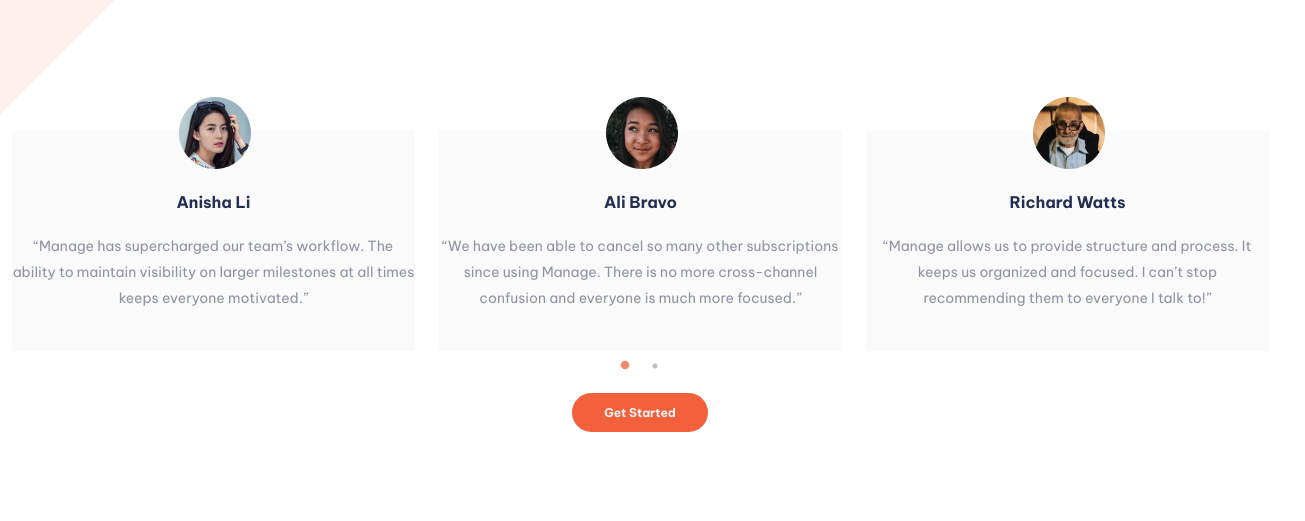
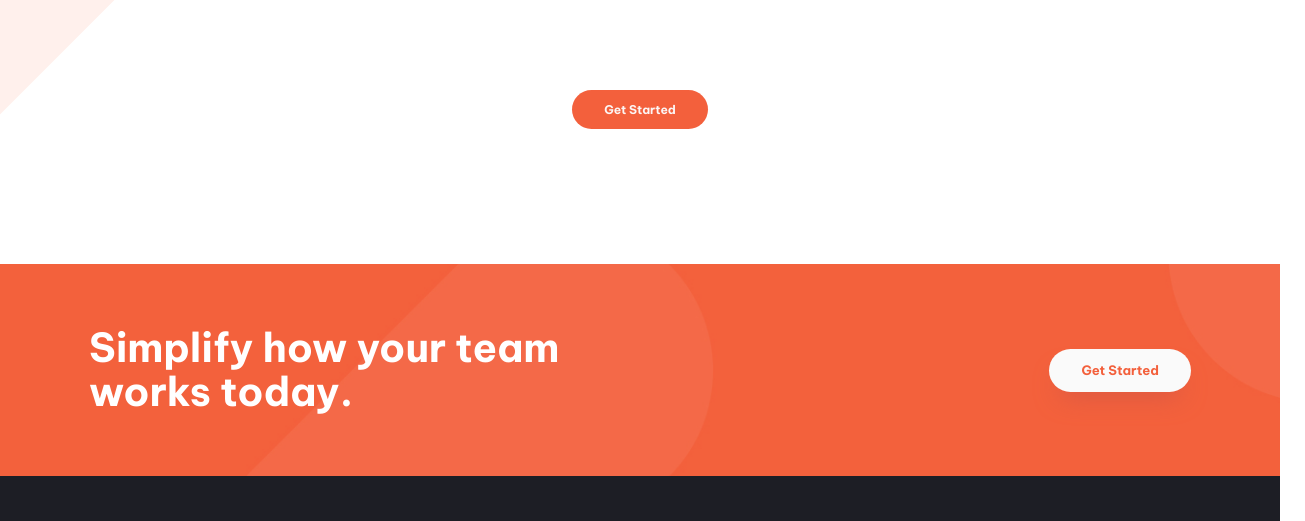
Before and after one commit to SUNNATBEE/slick, a website: page src/index.html in a window 1280 px wide. Shown: the part 1611-2132 px from the top of the page, 1305 px wide, since content can reach past the window. Drawn offline with nearby package versions, Linux system fonts and the light colour scheme.

Commit message:
remove slick js

```diff
--- a/src/css/style.css
+++ b/src/css/style.css
@@ -34,7 +34,9 @@
 .bg-hero{
     background-position: calc(50% + 120px) -100px;
 }
-
+.article-bg{
+    background-image: url("../images/article-bg.jpg");
+}
 .slick-next{
     position: absolute;
 }
--- a/src/index.html
+++ b/src/index.html
@@ -146,7 +146,7 @@
                     What they’ve said
                 </h2>
             </div>
-            <ul class="list-none flex responsive justify-between" >
+            <!-- <ul class="list-none flex responsive justify-between " >
                 <li class="relative  max-w-[540px] w-full bg-[#FAFAFA] pt-[60px] pb-10 mr-3 ml-3  ">
                     <img class="absolute top-[-34px] founders  mx-auto" src="./images/beautiful-girl.png" width="72" height="72px" alt="aisha">
                     <h3 class="font-vietnam   font-bold text-[16px] text-center leading-[23px] text-[#242D52] mb-[19px]">
@@ -191,13 +191,13 @@
                         </blockquote>
                     </div>
                 </li>
-            </ul>
+            </ul> -->
             <div class="link text-center mx-auto mt-12" >
                 <a class="font-vietnam font-bold text-xs text-[#FCF6F5] bg-[#F3603C] px-8 py-3 rounded-[24px] transition hover:bg-[#F98F75]" href="#">Get Started</a>
             </div>
         </section>
 
-        <article class="bg-[url('/src/images/article-bg.jpg')] bg-no-repeat bg-cover pt-[91px] pb-[91px] lg:pt-[62px] lg:pb-[62px]">
+        <article class="article-bg bg-no-repeat bg-cover pt-[91px] pb-[91px] lg:pt-[62px] lg:pb-[62px]">
             <div class="container mx-auto px-6">
                 <div class="article__wrapper lg:flex lg:justify-between lg:items-center ">
                     <div class="max-w-[475px] w-full text-center mx-auto lg:mx-0 lg:text-start mb-[29px] lg:mb-[0]" >
@@ -206,7 +206,7 @@
                         </h2>
                     </div>
                     <div class="text-center lg:text-right">
-                        <a class="font-vietnam font-bold inline-block  text-[13px]  py-[12px] px-[32px] bg-[#FAFAFA] leading-[19px] text-[#F3603C]  rounded-[22px] shadow-[0_15px_25px_-10px_rgb(219,89,67)] transition hover:opacity-90  " href="#">
+                        <a class="font-vietnam font-bold inline-block  text-[13px]  py-[12px] px-[32px] bg-[#FAFAFA] leading-[19px] text-[#F3603C]  rounded-[22px] shadow-[0_15px_25px_-10px_rgb(219,89,67)] transition hover:opacity-90 " href="#">
                             Get Started
                         </a>
                     </div>
```
